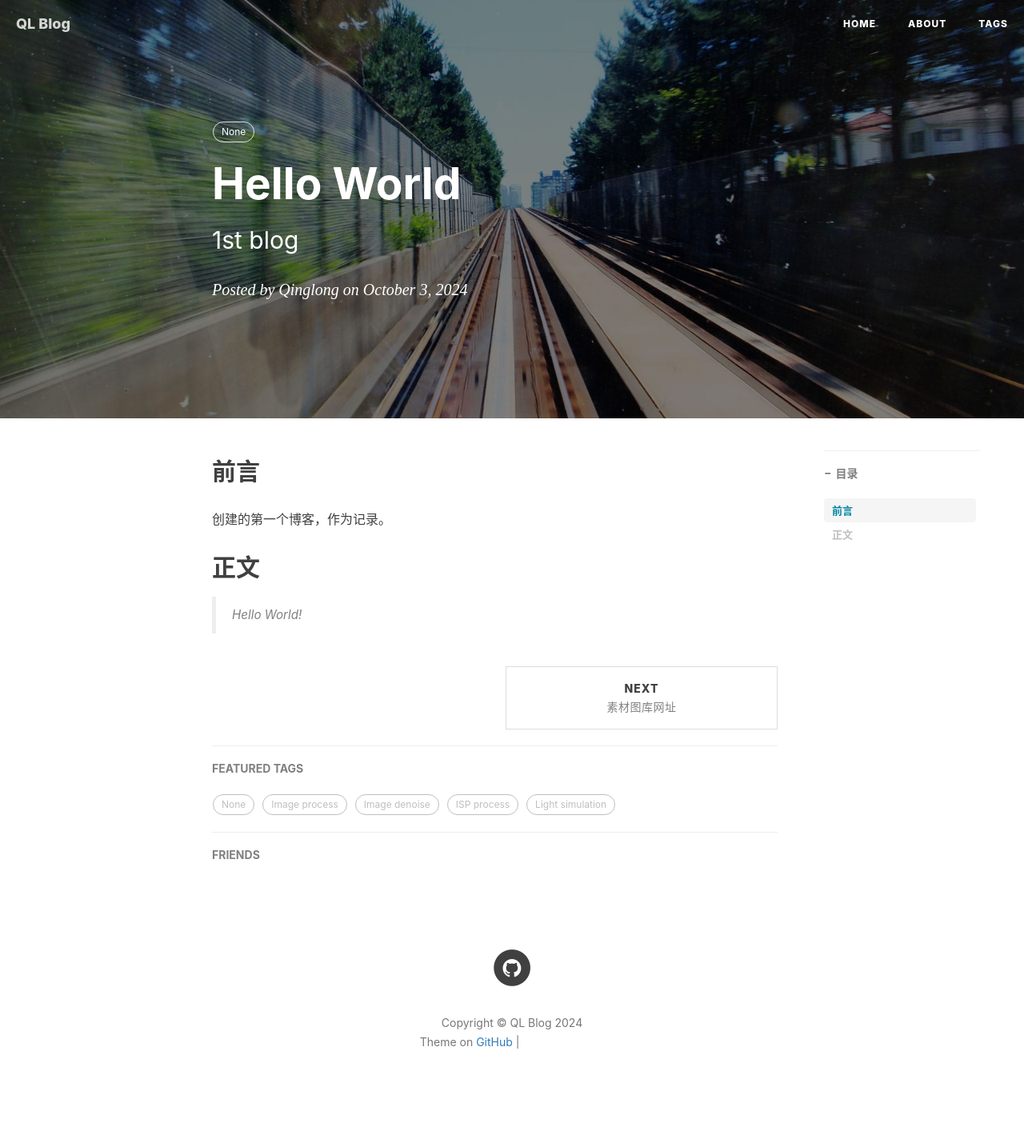
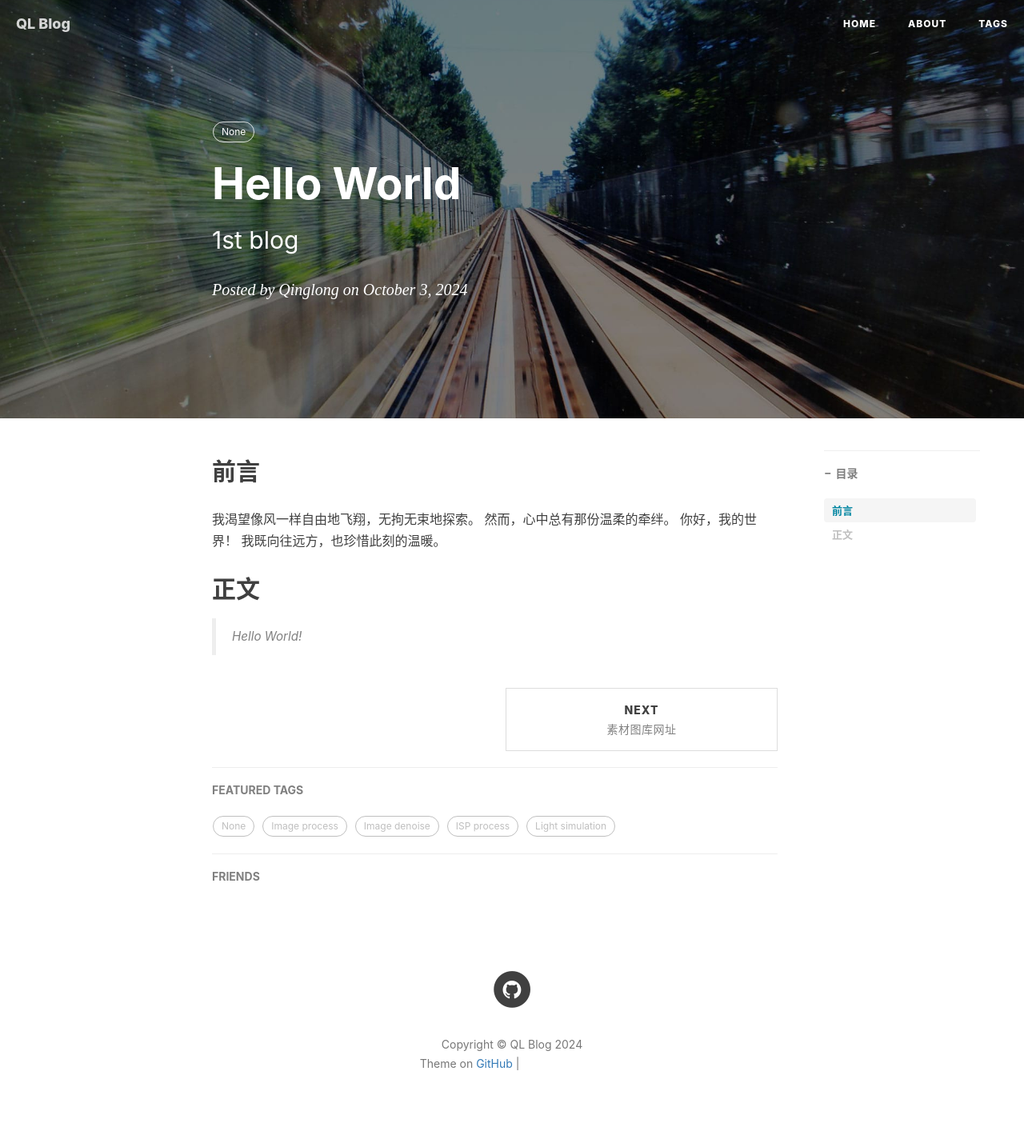
Before and after one commit to Long-drong/Long-drong.github.io, a Jekyll site: the page built from _posts/2024-10-03-Hello World.md, in a window 1280 px wide. Shown: the whole page at 80% size. Built offline with Jekyll 4.4.1, drawn with Linux system fonts in a browser that asks for light colours; nearby versions of some CDN libraries; comment, search, counter and statistics services are not loaded; before the commit the page ends 1407 px from its top, so only the background shows below that; grey boxes are pictures that could not be loaded.

Commit message:
Update 2024-10-03-Hello World.md

```diff
--- a/_posts/2024-10-03-Hello World.md
+++ b/_posts/2024-10-03-Hello World.md
@@ -12,7 +12,10 @@ tags:
 
 ## 前言
 
-创建的第一个博客，作为记录。
+我渴望像风一样自由地飞翔，无拘无束地探索。
+然而，心中总有那份温柔的牵绊。
+你好，我的世界！
+我既向往远方，也珍惜此刻的温暖。
 
 
 
```
